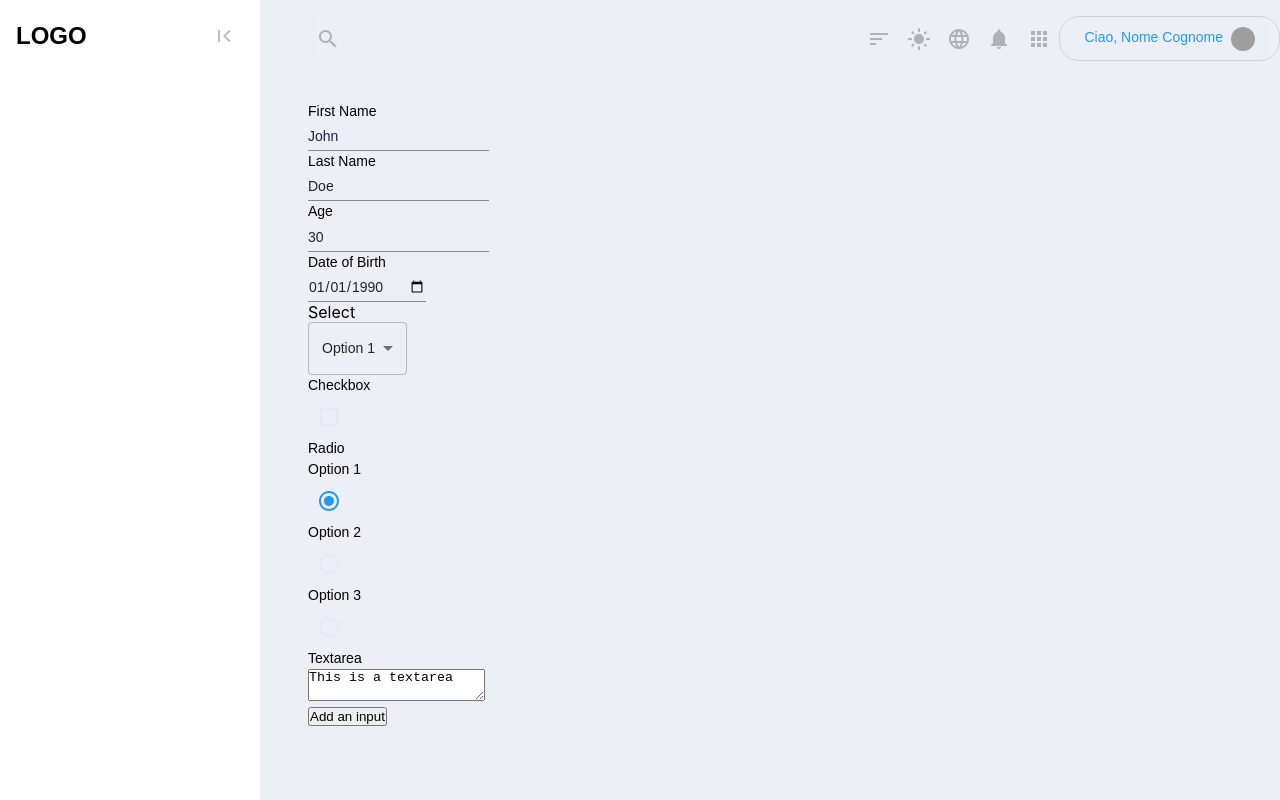
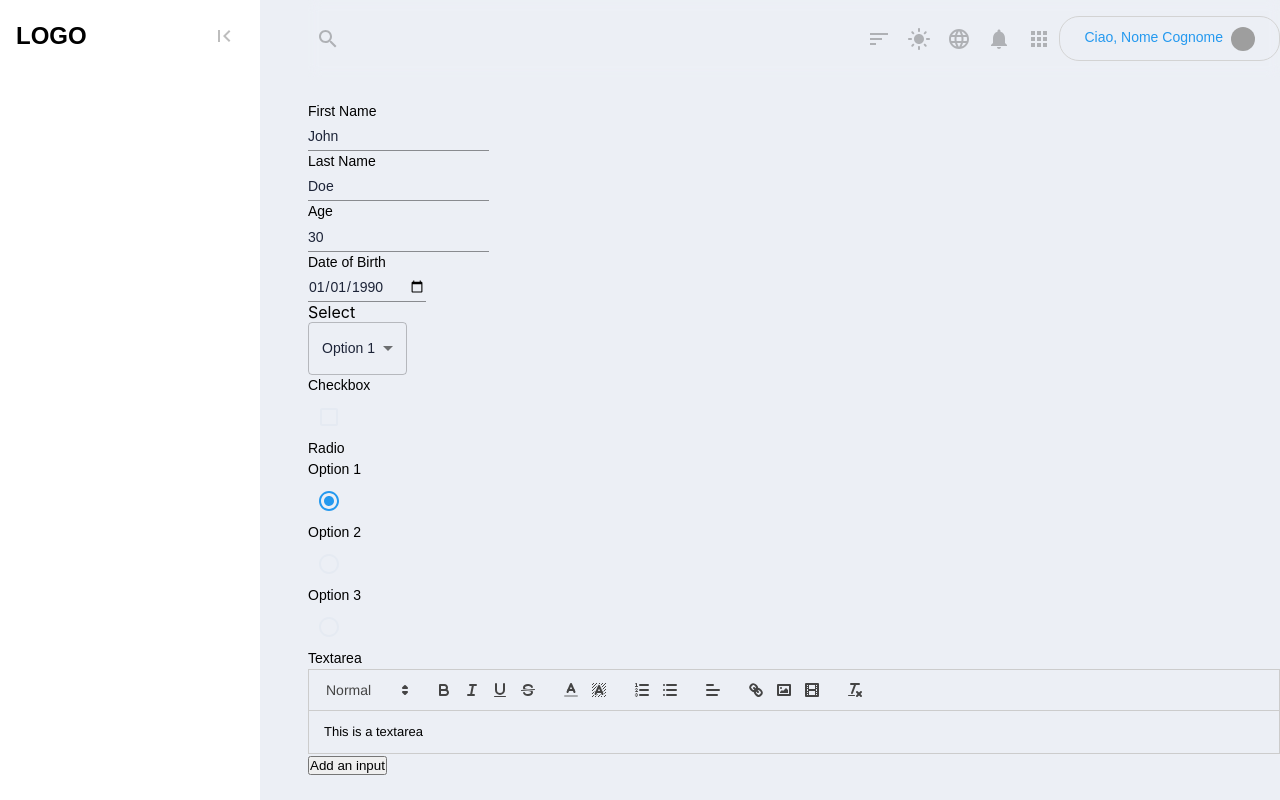
Before and after one commit to alantheandroid/stackhouse-dashboard, a React (Create React App) app: page /form-builder in a window 1280 px wide. Built offline with nearby package versions, Linux system fonts and the light colour scheme; grey boxes are pictures that could not be loaded.

Commit message:
Quill TextArea works

```diff
--- a/package.json
+++ b/package.json
@@ -9,8 +9,10 @@
     "@mui/material": "^5.12.1",
     "@mui/x-data-grid": "^6.2.1",
     "@reduxjs/toolkit": "^1.9.5",
+    "@types/quill": "^2.0.10",
     "react": "^18.2.0",
     "react-dom": "^18.2.0",
+    "react-quill": "^2.0.0",
     "react-redux": "^8.0.5",
     "react-scripts": "^5.0.1",
     "redux-saga": "^1.2.3",
--- a/src/components/FormComponents/FormTextArea/index.tsx
+++ b/src/components/FormComponents/FormTextArea/index.tsx
@@ -1,11 +1,13 @@
-import React from 'react';
+import React, { useState, useEffect } from 'react';
 import { Box } from '@mui/material';
 import Text from '../../Text';
 import { OptionsType } from '../../FormFactory/formModel';
 import { FormElementProps } from '../formElementsProps';
 import { useDispatch, useSelector } from 'react-redux';
 import { makeSelectElementValueByElementId } from '../../../features/formBuilder/selector';
-import { formBuilderActions } from '../../../features/formBuilder/slice';
+import Quill from 'quill';
+import ReactQuill from 'react-quill';
+import 'react-quill/dist/quill.snow.css';
 
 export const FormTextArea = ({
   label,
@@ -19,18 +21,33 @@ export const FormTextArea = ({
     makeSelectElementValueByElementId(formId, elementId)
   );
 
+  const handleDisabled = disabled ?? isDisabled;
 
-  const handleDisabled = disabled ?? isDisabled;
+  const quillOptions = {
+    modules: {
+      toolbar: [
+        [{ header: [1, 2, 3, false] }],
+        ['bold', 'italic', 'underline', 'strike'],
+        [{ color: [] }, { background: [] }],
+        [{ list: 'ordered' }, { list: 'bullet' }],
+        [{ align: [] }],
+        ['link', 'image', 'video'],
+        ['clean'],
+      ],
+    },
+    theme: 'snow',
+  };
+
   return (
     <Box flexDirection="column" gap="4px">
       <Box justifyContent="flex-start">
         <Text>{label}</Text>
       </Box>
-      <textarea
+      <ReactQuill
+        theme="snow"
         value={value as string}
-        placeholder={label}
-        disabled={handleDisabled}
         onChange={(e) => onChange(elementId, e)}
+        modules={quillOptions.modules}
       />
     </Box>
   );
```
Also changed, not shown: 1 other file (tests, documents, lock files or other folders).
